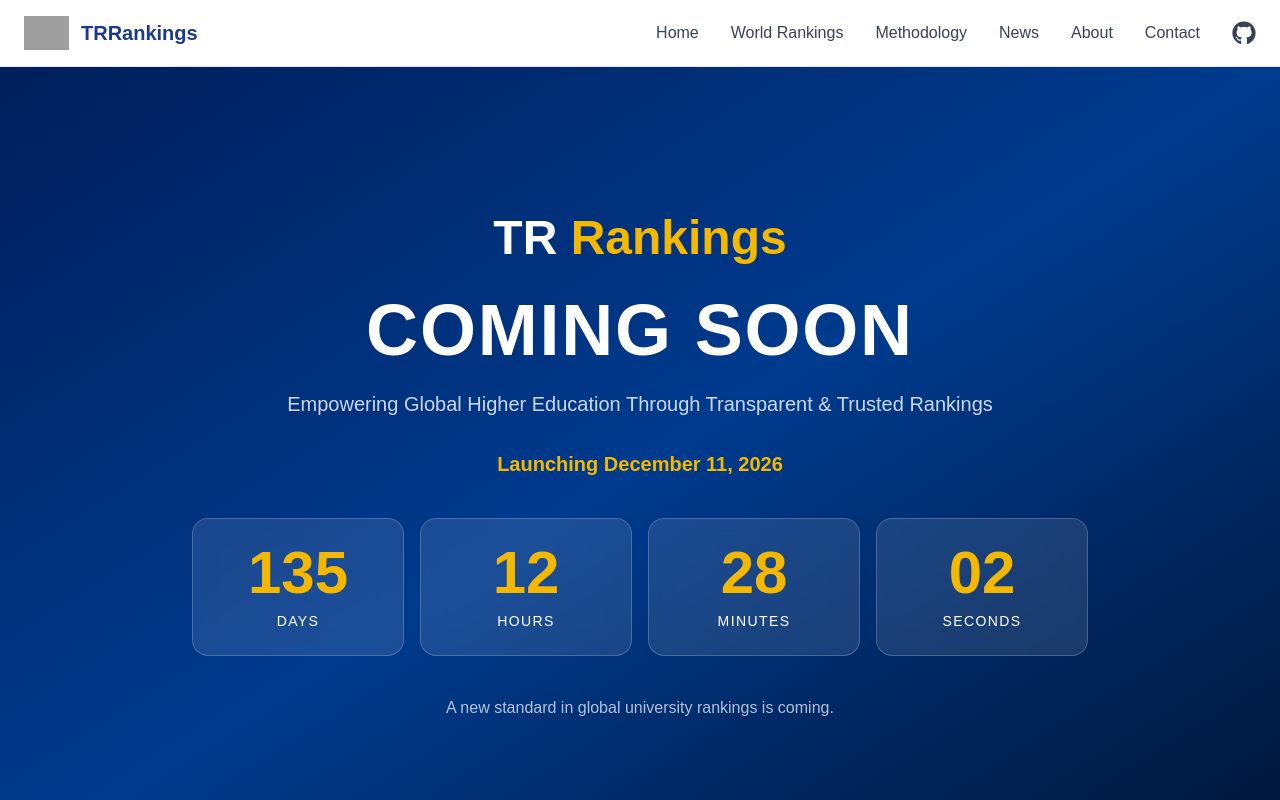
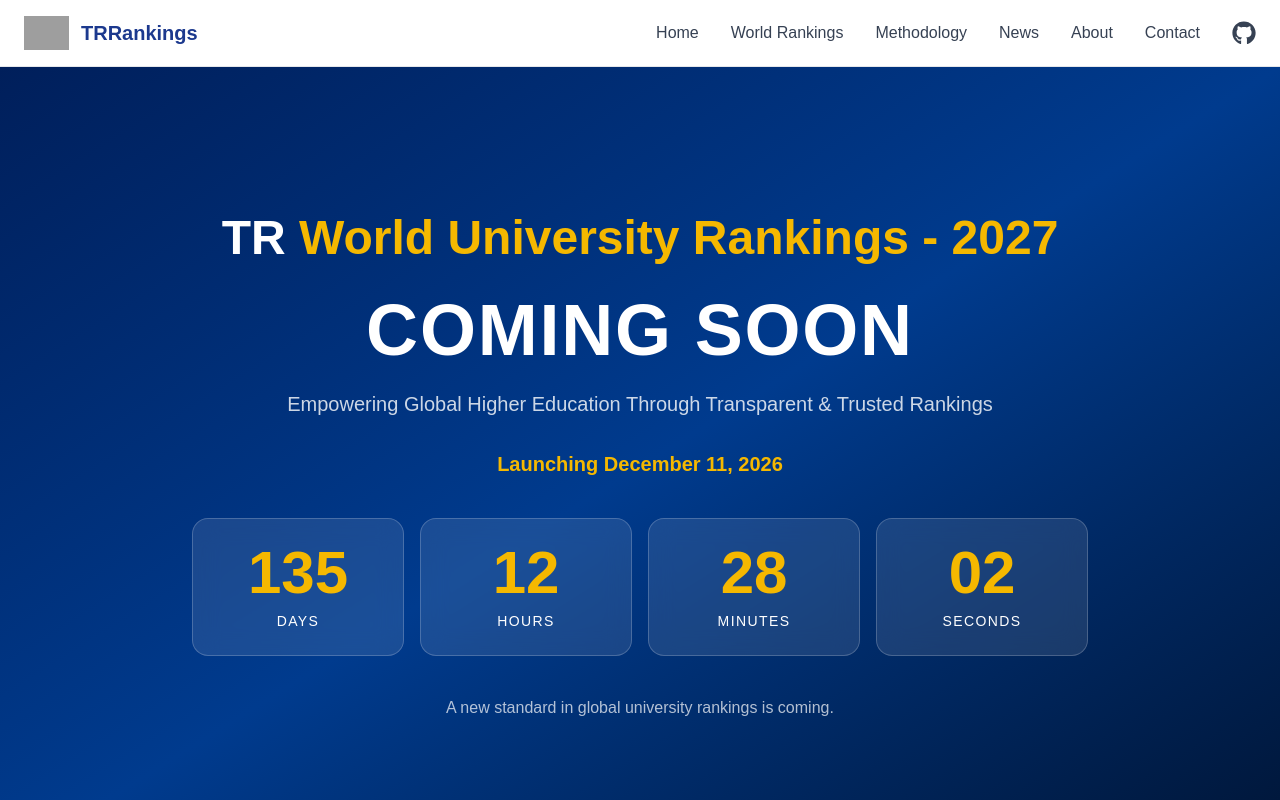
Before and after one commit to Rajyalakshmi-tr/tr-rankings, a Next.js app: page /tr-rankings/coming-soon in a window 1280 px wide. Shown: the top 800 px of the page. Built offline with nearby package versions, Linux system fonts and the light colour scheme; grey boxes are pictures that could not be loaded.

Commit message:
Fix TR Rankings logo path

```diff
--- a/app/coming-soon/page.tsx
+++ b/app/coming-soon/page.tsx
@@ -9,7 +9,7 @@ export default function ComingSoonPage() {
         {/* Logo / Brand */}
         <div className="mb-8">
           <h1 className="text-4xl md:text-5xl font-bold text-white">
-            TR <span className="text-[#F5B800]">Rankings</span>
+            TR <span className="text-[#F5B800]">World University Rankings - 2027</span>
           </h1>
         </div>
 
--- a/components/Navbar.tsx
+++ b/components/Navbar.tsx
@@ -19,7 +19,7 @@ export default function Navbar() {
           onClick={() => setMenuOpen(false)}
         >
           <Image
-            src="/og_image.png"
+            src="/tr-rankings/og_image.png"
             alt="TR Rankings"
             width={45}
             height={45}
```
